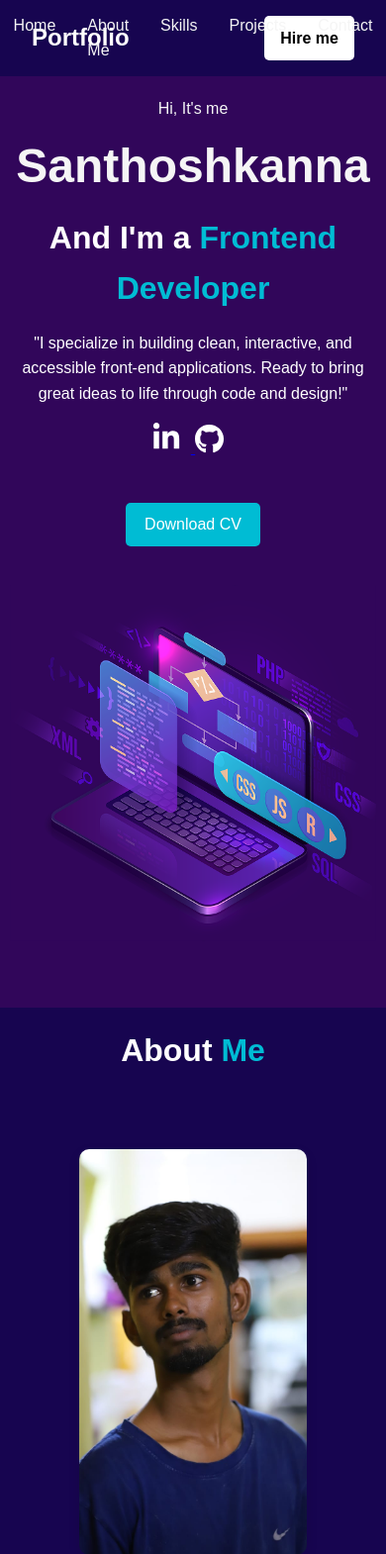
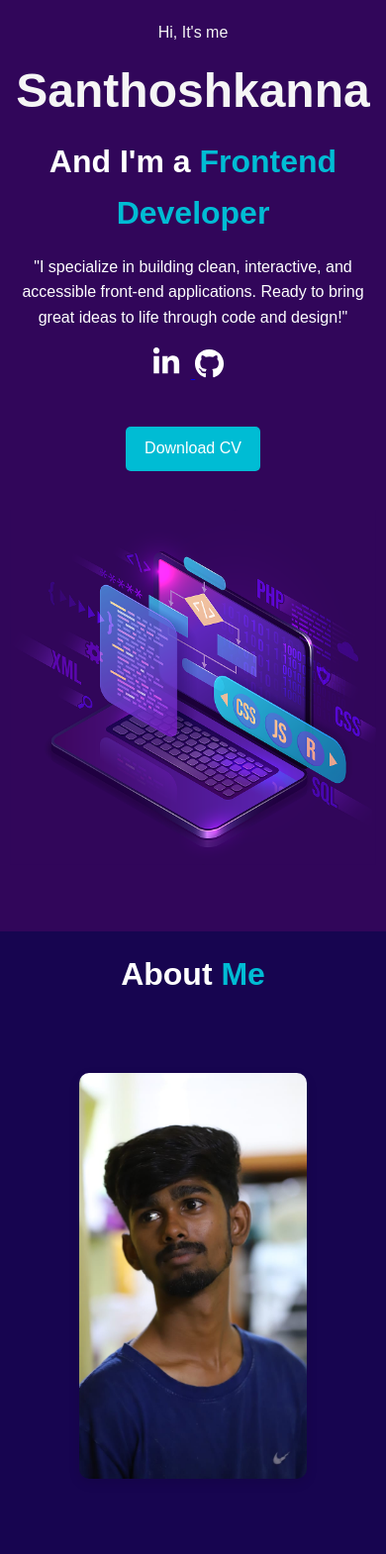
Before and after one commit to santhoshkanna021/Portfolio.., a Flask app: page / in a window 390 px wide. Shown: the top 1570 px of the page at 99% size. Run offline with Flask 3, Linux system fonts and the light colour scheme.

Commit message:
another update in styles

```diff
--- a/static/Styles.css
+++ b/static/Styles.css
@@ -371,9 +371,14 @@
 /* Responsive for mobile */
 @media (max-width: 650px) {
 
+  /* Hide navbar */
+  .navbar {
+    display: none;
+  }
+
   /* Hero section */
   .hero {
-    flex-direction: row; /* fixed: was row */
+    flex-direction: column; /* should be column on mobile */
     text-align: center;
     padding: 20px 10px;
   }
```
